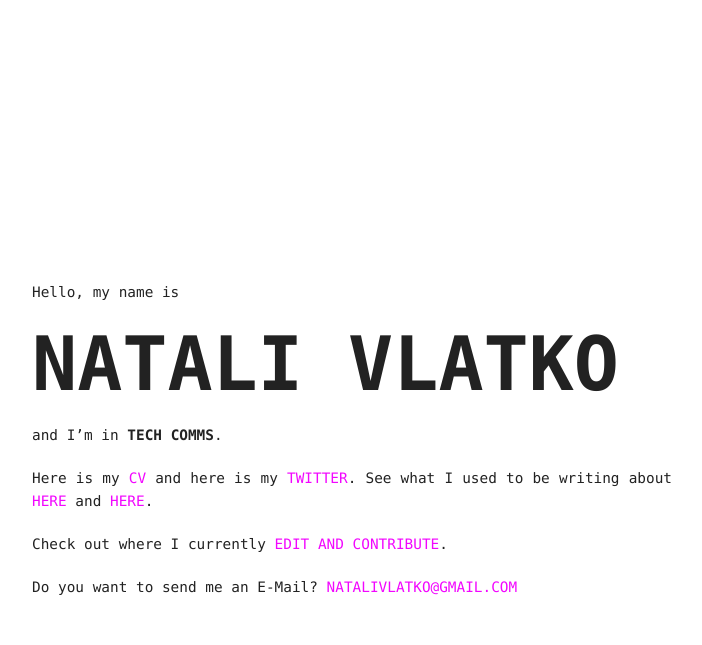
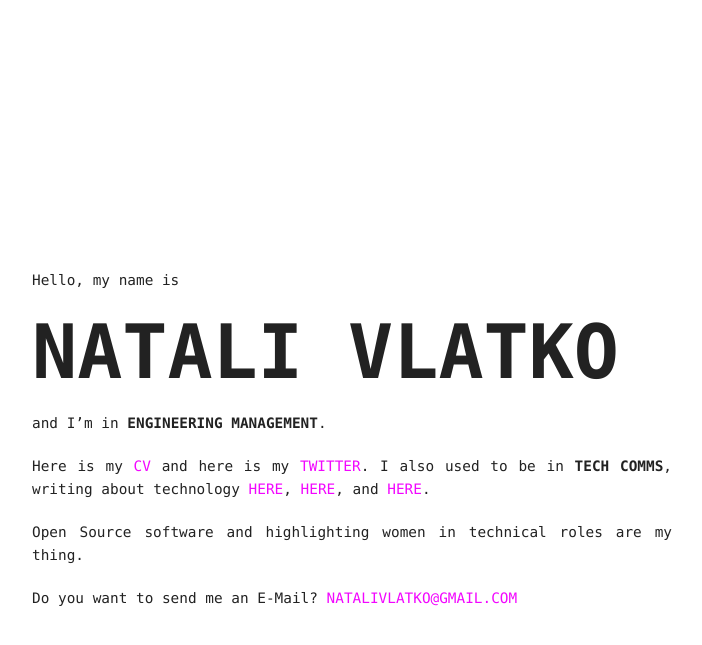
Before and after one commit to natalisucks/natali.com.au, a Jekyll site: the page built from index.md, in a window 1280 px wide. Shown: the top 645 px of the page, without its empty margins (288-990 px from the left). Built offline with Jekyll 4.4.1, drawn with Linux system fonts in a browser that asks for light colours.

Commit message:
2020 CV update

```diff
--- a/index.md
+++ b/index.md
@@ -2,10 +2,10 @@
 layout: default
 ---
 
-Hello, my name is <em>Natali Vlatko</em> and I'm in <em>TECH COMMS</em>.
+Hello, my name is <em>Natali Vlatko</em> and I'm in <em>ENGINEERING MANAGEMENT</em>.
 
-Here is my [CV](natali-vlatko-cv.pdf) and here is my [Twitter](https://twitter.com/natalisucks). See what I used to be writing  about [here](https://jaxenter.com/author/natalivlatko) and [here](https://tech.zalando.com/blog/).
+Here is my [CV](natali-vlatko-cv.pdf) and here is my [Twitter](https://twitter.com/natalisucks). I also used to be in <em>TECH COMMS</em>, writing  about technology [here](https://jaxenter.com/author/natalivlatko), [here](https://tech.zalando.com/blog/), and [here](https://tech.wayfair.com).
 
-Check out where I currently [edit and contribute](https://tech.wayfair.com).
+Open Source software and highlighting women in technical roles are my thing.
 
 Do you want to send me an E-Mail? [natalivlatko@gmail.com](mailto:natalivlatko@gmail.com)
```
